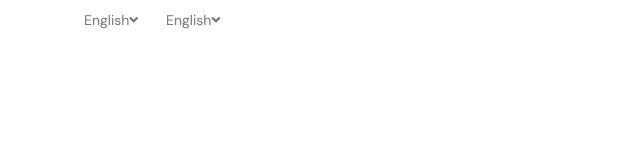
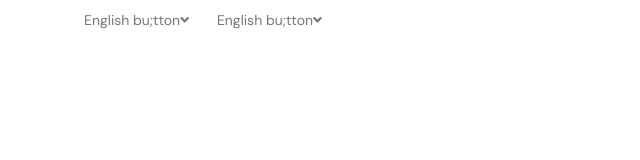
Before and after one commit to Ghullam-Murtaza/e-commerce, a React (Create React App) app: page / in a window 1280 px wide. Shown: the top 160 px of the page, without its empty margins (0-640 px from the left). Built offline with nearby package versions, Linux system fonts and the light colour scheme.

Commit message:
Update AxilBar.jsx

```diff
--- a/src/components/AxilBar/AxilBar.jsx
+++ b/src/components/AxilBar/AxilBar.jsx
@@ -20,6 +20,7 @@ const AxilBar = () => {
                     className={`btn btn-sm border-0 ${style["dropdown-toggle"]}`}
                   >
                     English
+                    bu;tton
                   </button>
                   <ul className="p-0 m-0 d-none"></ul>
                 </div>
```
